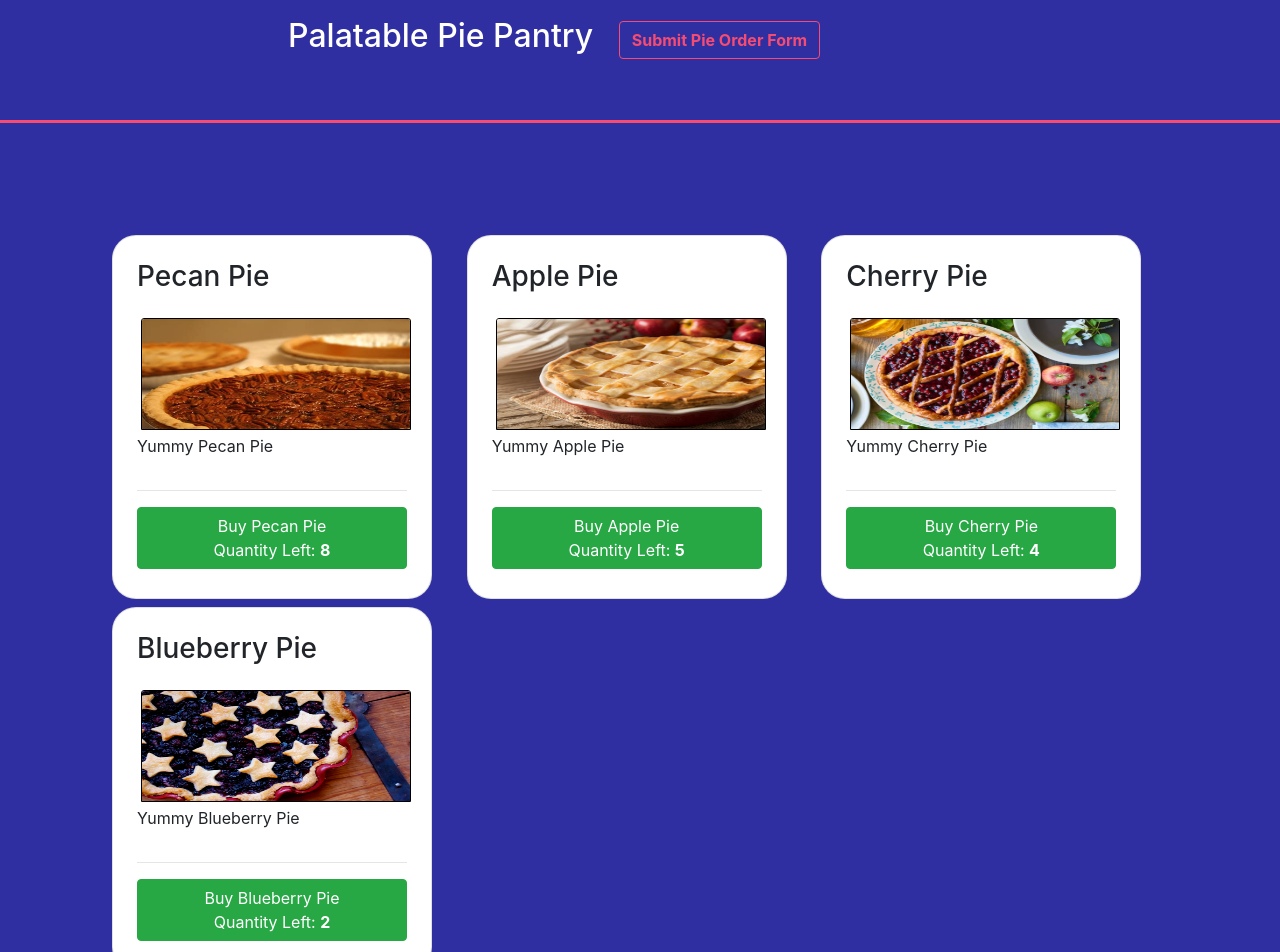
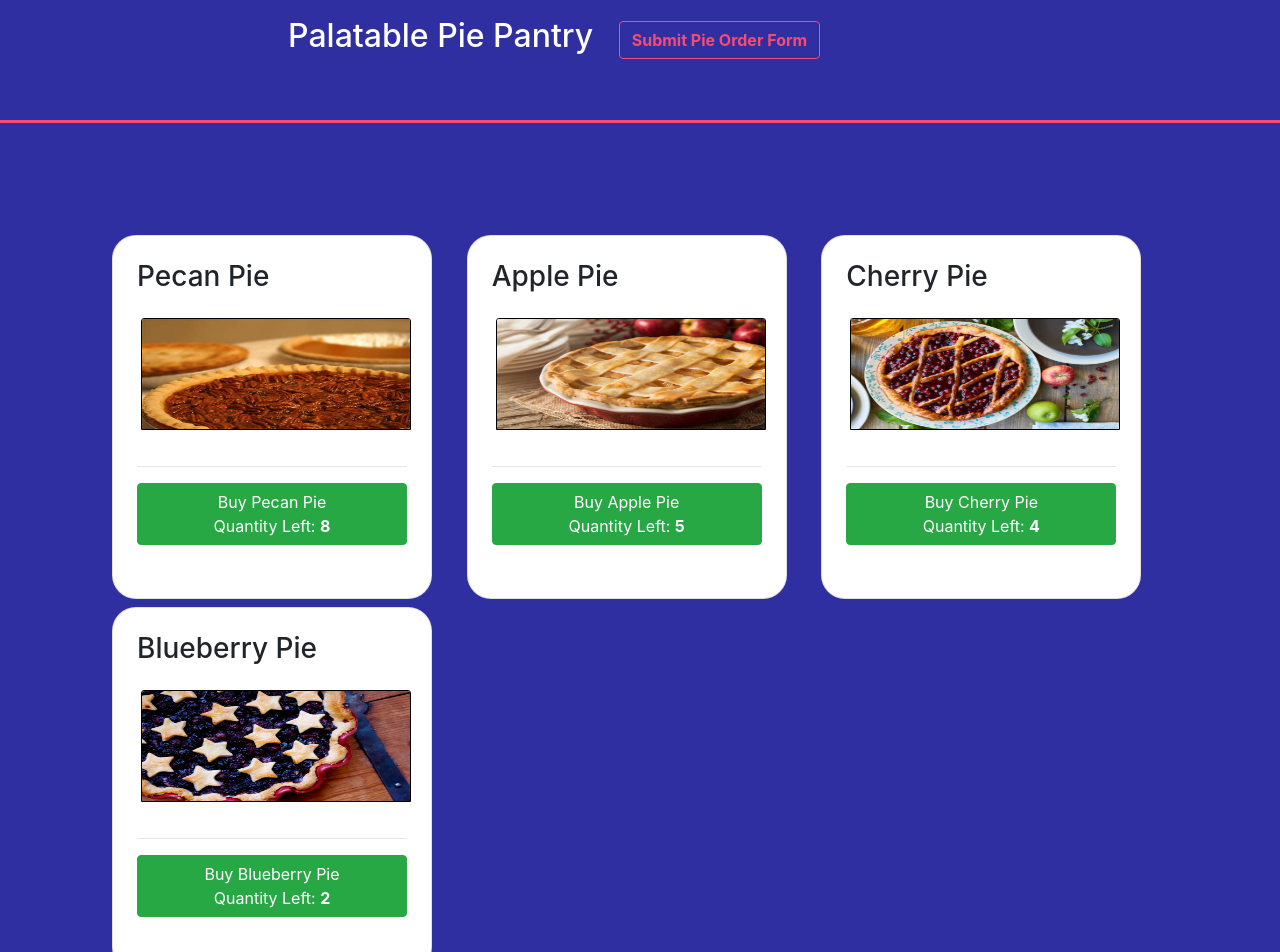
Before and after one commit to lmschless/react-redux-pie-shop, a React (Create React App) app: page / in a window 1280 px wide. Shown: the top 952 px of the page. Built offline with nearby package versions, Linux system fonts and the light colour scheme; a web font is replaced by a local one.

Commit message:
have working details on click display for each card independently.

```diff
--- a/src/components/PieCard.js
+++ b/src/components/PieCard.js
@@ -15,7 +15,8 @@ function PieCard(props) {
 		maxHeight: '14vh',
 		maxWidth: '27vw',
 		margin: '.25em',
-		border: 'solid 1px black'
+		border: 'solid 1px black',
+		cursor: 'pointer'
 	};
 
 	return (
@@ -32,13 +33,14 @@ function PieCard(props) {
 						src={props.img}
 						alt="Card image cap"
 						onClick={() => {
-							props.showDetails();
+							props.showDetails(props.id);
 						}}
 					/>
 				</center>
-				<CardText>{props.description}</CardText>
-
-				<div>{props.hide ? <p>{props.longDescription}</p> : null}</div>
+				{/* <CardText>{props.description}</CardText> */}
+				<CardText>
+					<div>{props.hide ? <p>{props.longDescription}</p> : null}</div>
+				</CardText>
 				<hr />
 				<Button
 					id={props.id}
--- a/src/components/Store.js
+++ b/src/components/Store.js
@@ -10,34 +10,39 @@ export default class Store extends Component {
 		super(props);
 		this.state = {
 			dynamicForm: null,
-			shouldHide: false,
 			style: { display: 'none' },
 			pieList: [
 				{
 					name: 'Pecan Pie',
-					description: 'Yummy Pecan Pie',
 					longDescription:
 						'Pecan pie is a pie of pecan nuts mixed with a filling of eggs, butter, and sugar. ',
 					img: require('./../assets/pecan.jpeg'),
-					count: 8
+					count: 8,
+					shouldHide: false
 				},
 				{
 					name: 'Apple Pie',
-					description: 'Yummy Apple Pie',
+					longDescription:
+						'Pecan pie is a pie of pecan nuts mixed with a filling of eggs, butter, and sugar. ',
 					img: require('./../assets/apple.jpeg'),
-					count: 5
+					count: 5,
+					shouldHide: false
 				},
 				{
 					name: 'Cherry Pie',
-					description: 'Yummy Cherry Pie',
+					longDescription:
+						'Pecan pie is a pie of pecan nuts mixed with a filling of eggs, butter, and sugar. ',
 					img: require('./../assets/cherry.jpg'),
-					count: 4
+					count: 4,
+					shouldHide: false
 				},
 				{
 					name: 'Blueberry Pie',
-					description: 'Yummy Blueberry Pie',
+					longDescription:
+						'Pecan pie is a pie of pecan nuts mixed with a filling of eggs, butter, and sugar. ',
 					img: require('./../assets/blueberry.jpeg'),
-					count: 2
+					count: 2,
+					shouldHide: false
 				}
 			]
 		};
@@ -70,10 +75,12 @@ export default class Store extends Component {
 		// console.log(this.state.pieList);
 	};
 
-	pieDetail = () => {
-		this.setState((prevState) => ({
-			shouldHide: !prevState.shouldHide
-		}));
+	pieDetail = (id) => {
+		const selectedCard = this.state.pieList.filter((pie) => pie.id === id)[0];
+		selectedCard.shouldHide = !selectedCard.shouldHide;
+		this.setState({
+			pie: selectedCard
+		});
 	};
 
 	addPieToList = (pieName, description, quantity) => {
@@ -125,11 +132,11 @@ export default class Store extends Component {
 							key={pie.id}
 							onPurchase={this.handlePurchase}
 							showDetails={this.pieDetail}
-							hide={this.state.shouldHide}
+							hide={pie.shouldHide}
 							id={pie.id}
-							description={pie.description}
+							longDescription={pie.longDescription}
 							style={this.state.style}
-							longDescription={pie.longDescription}
+							// longDescription={pie.longDescription}
 						/>
 					))}
 				</div>
```
